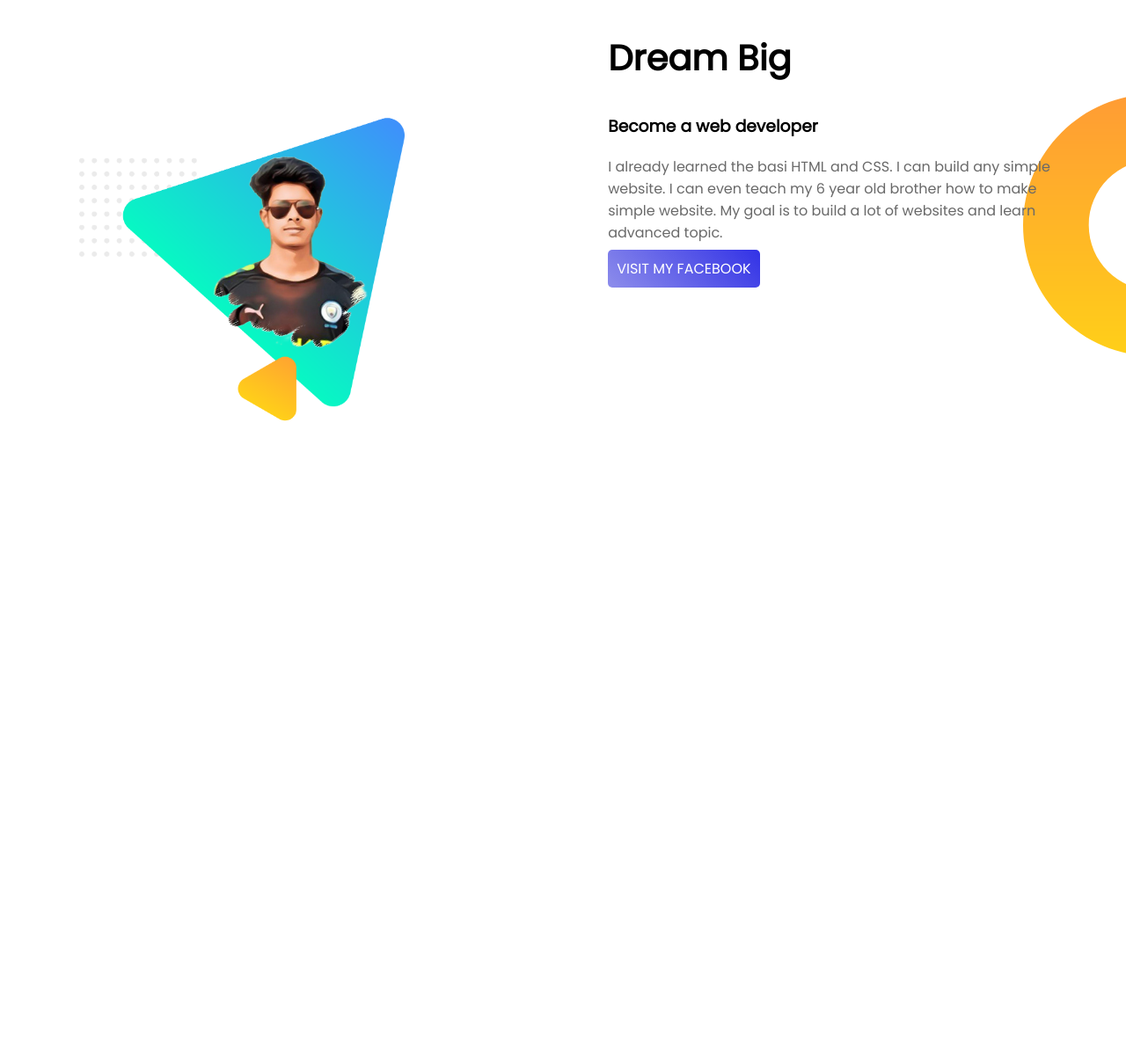
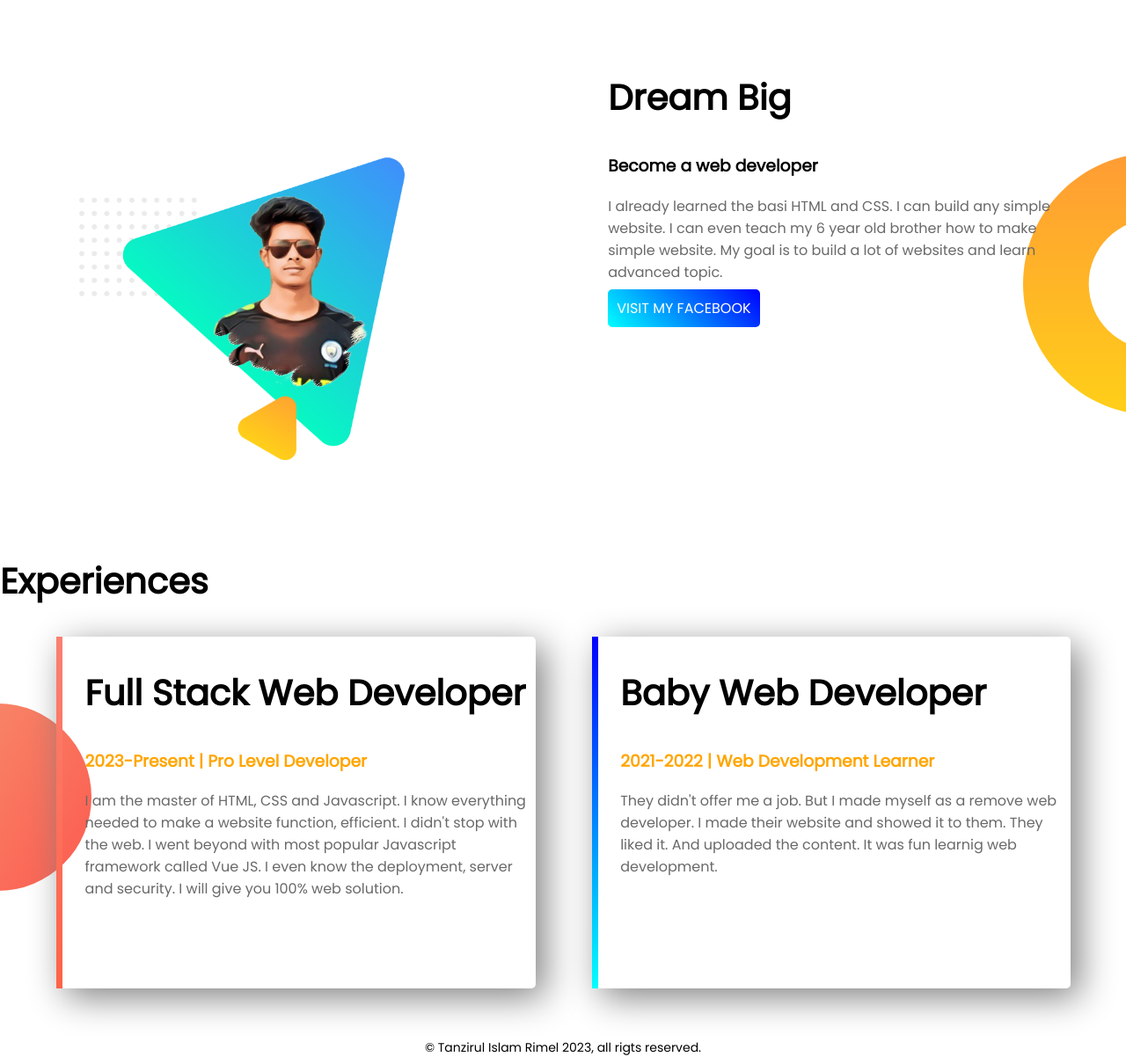
Before and after one commit to Rimel724/web-portfolio, a plain HTML site: page index.html in a window 1280 px wide. Shown: the part 502-1704 px from the top of the page at 88% size. Before the commit the page ends 1010 px from the top, so only its background shows below. Drawn offline with Linux system fonts and the light colour scheme.

Commit message:
finished

```diff
--- a/index.html
+++ b/index.html
@@ -12,7 +12,7 @@
     <section class="top-banner">
         <div class="half-width">
             <h1>Welcome To</h1>
-            <h1><span class="rim">RIMEL</span> World</h1>
+            <h1><span class="orange-highlight">RIMEL</span> World</h1>
             <h3>World class professional web dev</h3>
             <p>You might saw me playing cricket or football, cycling, and solving maths. But nobody pays me a dime for that work. That's why I am learning and mastering web development. I will not stop until I become the Web Development Hero.</p>
             <a class="link-button" target="_blank" href="https://www.linkedin.com/in/tanzirulrimel">CONTACT ME</a>
@@ -32,5 +32,19 @@
             <a target="_blank" class="link-button2" href="https://www.facebook.com/Tanzirul.Rimel">VISIT MY FACEBOOK</a>
         </div>
      </section>
+     <section class="exp">
+        <h2>Experiences</h2>
+        <div id="full-stack" class="half-width single-experience">
+            <h2>Full Stack Web Developer</h2>
+            <h3 class="orange-highlight">2023-Present | Pro Level Developer</h3>
+            <p>I am the master of HTML, CSS and Javascript. I know everything needed to make a website function, efficient. I didn't stop with the web. I went beyond with most popular Javascript framework called Vue JS. I even know the deployment, server and security. I will give you 100% web solution.</p>
+        </div>
+        <div id="baby" class="half-width single-experience">
+            <h2>Baby Web Developer</h2>
+            <h3 class="orange-highlight">2021-2022 | Web Development Learner</h3>
+            <p>They didn't offer me a job. But I made myself as a remove web developer. I made their website and showed it to them. They liked it. And uploaded the content. It was fun learnig web development.</p>
+        </div>
+     </section>
+     <footer>© Tanzirul Islam Rimel 2023, all rigts reserved.</footer>
 </body>
 </html>
--- a/style.css
+++ b/style.css
@@ -11,7 +11,7 @@ h2{
 p{
     color: dimgrey;
 }
-.rim{
+.orange-highlight{
     color: orange;
 }
 .half-width{
@@ -29,7 +29,7 @@ p{
 }
 section{
     height: 500px;
-    padding-bottom: 5px;
+    padding-bottom: 50px;
 }
 .link-button{
     text-decoration: none;
@@ -41,7 +41,7 @@ section{
 }
 .link-button2{
     text-decoration: none;
-    background-image: linear-gradient(45deg, rgb(141, 141, 235),rgb(50, 50, 230));
+    background-image: linear-gradient(45deg, cyan,blue);
     padding: 10px 10px;
     border-radius: 5px;
     color: white;
@@ -52,3 +52,30 @@ section{
     background-repeat: no-repeat;
     background-position: right;
 }
+.single-experience{
+    box-shadow: 10px 10px 40px gray;
+    border-radius: 5px;
+    height: 80%;
+
+}
+.exp{
+    background-image: url(images/exp-bg.png);
+    background-repeat: no-repeat;
+    background-position: left ;
+
+}
+#full-stack{
+    border-left: 7px solid;
+    border-image: linear-gradient(salmon, tomato);
+    border-image-slice: 1;
+}
+#baby{
+    border-left: 7px solid;
+    border-image: linear-gradient(blue, cyan);
+    border-image-slice: 1;
+}
+
+footer{
+    text-align: center;
+    font-size: 14px;
+}
```
Also changed, not shown: 1 other file.
